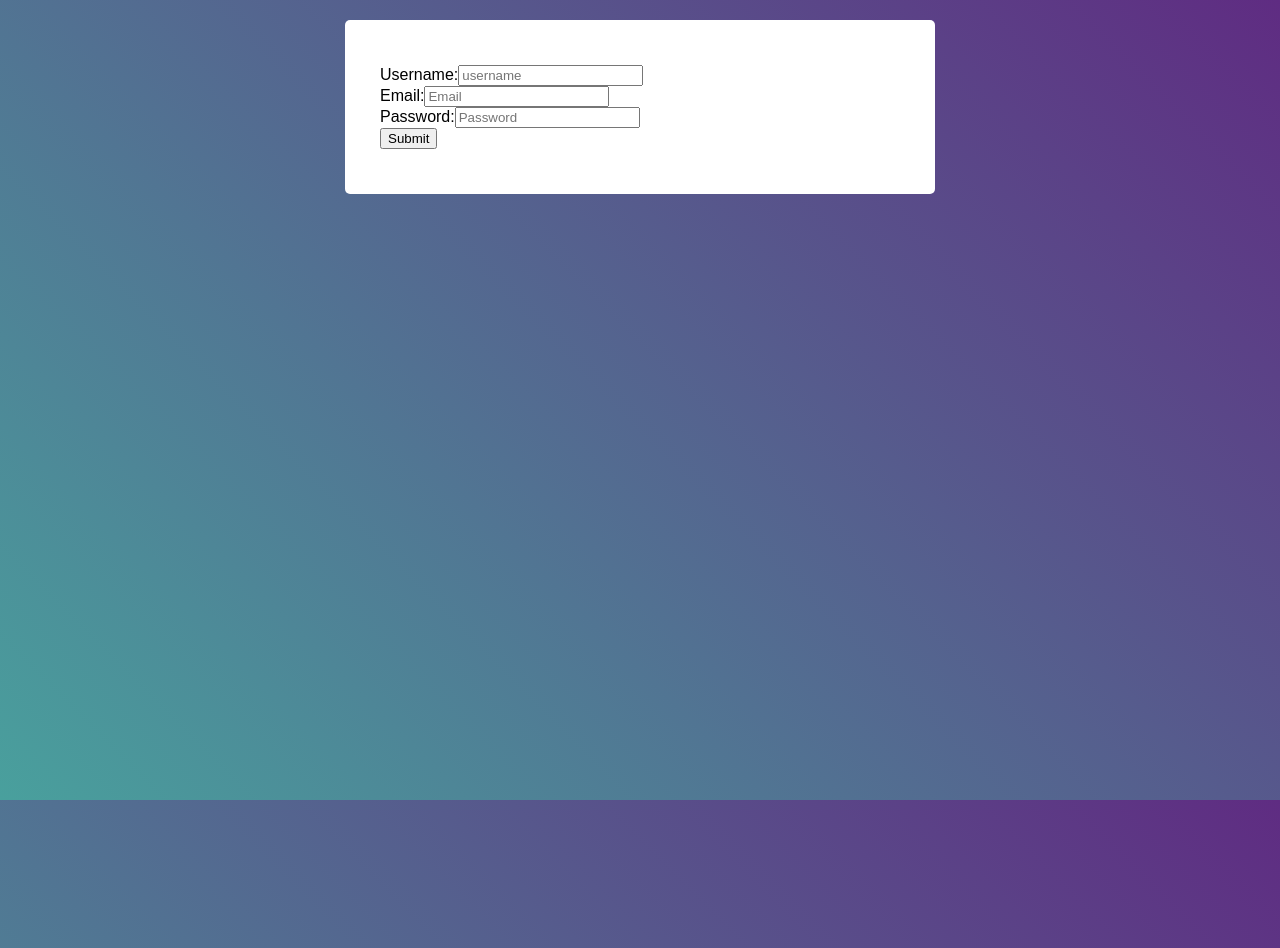
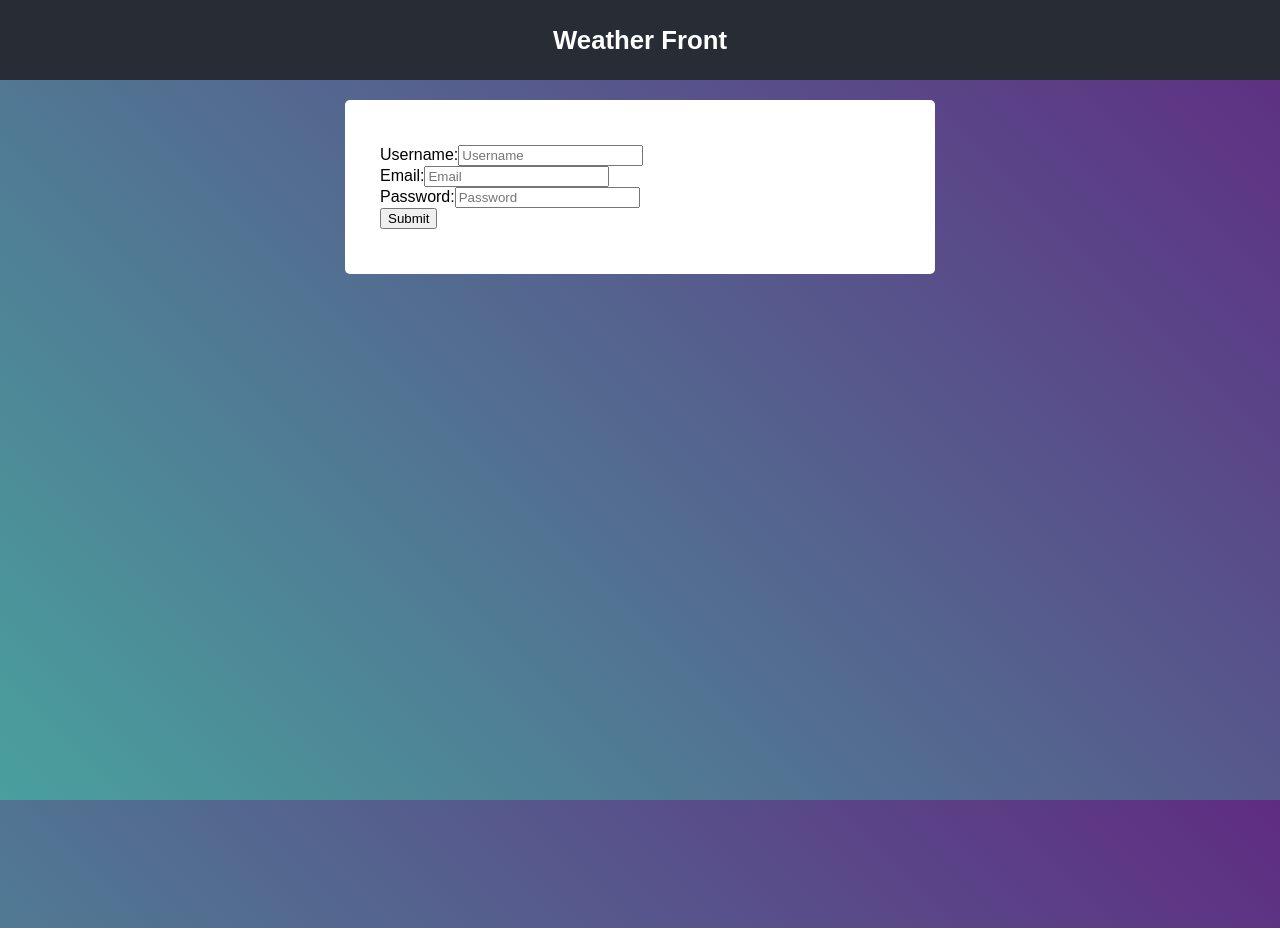
Before and after one commit to SunRises-On/WeatherApp, a React (Create React App) app in the folder frontend/: page /register in a window 1280 px wide. Built offline with nearby package versions, Linux system fonts and the light colour scheme.

Commit message:
Add Header.

```diff
--- a/frontend/src/App.js
+++ b/frontend/src/App.js
@@ -9,6 +9,8 @@ import Register from './pages/Register';
 import Weather from './pages/Weather';
 import PrivateRoutes from './component/PrivateRoutes';
 import {setAuthToken} from './helpers/setAuthToken';
+//component
+import Header from './component/Header';
 
 function App() {
 
@@ -19,7 +21,8 @@ function App() {
   }
 
    return(
-    <div>
+    <div >
+      <Header/>
       <BrowserRouter>
            <Routes>
               <Route element ={<PrivateRoutes/>}>
--- /dev/null
+++ b/frontend/src/component/Header.js
@@ -0,0 +1,16 @@
+import React from 'react';
+import './style/HeaderStyle.css';
+
+function Header(){
+    return(
+
+        <nav class="bg-dark navbar-dark navbar" className='header'>
+            <div className="row col-12 d-flex justify-content-center text-white">
+                <h3>Weather Front</h3>
+            </div>
+        </nav>
+
+
+    )
+}
+export default Header;
--- a/frontend/src/component/RegisterForm.js
+++ b/frontend/src/component/RegisterForm.js
@@ -1,18 +1,21 @@
-import React from "react";
+import React, {useState} from "react";
 import './style/RegFormStyle.css';
 import { setAuthToken } from "../helpers/setAuthToken";
 import RegisterService from "../services/RegisterService";
 import ErrorService from "../services/ErrorService";
 
 export default function RegisterForm(){
-    const handleSubmit = (username,email,password)=>{
+    const [username_, setUsername] = useState(null);
+    const [email_, setEmail] = useState(null);
+    const [password_,setPassword] = useState(null);
+    //const handleSubmit= (username,email,password)=>{
+    const handleSubmit =()=>{
         //request registered sample user
         const registerPayload = {
-            username: 'jen',
-            email: 'jen@gmail.com',
-            password: 'jen1'
+            username: username_,
+            email: email_,
+            password: password_
         }
-        console.log("username = " + registerPayload.username);
         RegisterService.register(registerPayload).then(response =>{
           //get token from response
           const token = response.data.token;
@@ -31,26 +34,30 @@ export default function RegisterForm(){
                 <form
                     onSubmit={(event)=>{
                         event.preventDefault()
-                    const[username,email,password]=event.target.children;
-                    handleSubmit(username,email,password);
+                        // const[username,email,password]=event.target.children;
+                        //handleSubmit(username,email,password);
+                        handleSubmit();
                     }}
                 >
                     <div className="username">
-                        <label className="form__label">Username:</label>
-                        <input className="form__input" type="text" id="username" name="username" placeholder="username"/>
+                        <label className="form__label">Username:
+                            <input className="form__input" type="text" id="username" name="username" placeholder="Username" onChange={e=>setUsername(e.target.value)} />
+                        </label><br/>
                     </div>
                     <div className="email" >
-                        <label className="form__label">Email:</label>
-                        <input className="form__input" type="email" id="email" name="email" placeholder="Email"/>
+                        <label className="form__label">Email:
+                            <input className="form__input" type="email" id="email" name="email" placeholder="Email" onChange={e=>setEmail(e.target.value)}/>
+                        </label><br/>
                     </div>
                     <div className="password">
-                        <label className="form__label">Password:</label>
-                        <input className="form__input" type="password" id="password" name="password" placeholder="Password"/>
+                        <label className="form__label">Password:
+                            <input className="form__input" type="password" id="password" name="password" placeholder="Password" onChange={e=>setPassword(e.target.value)}/>
+                        </label><br/>
                     </div>
                     <input type="submit" value="Submit"/>
                 </form>
              </div>
          </div>
 
-    )
+    );
 }
--- /dev/null
+++ b/frontend/src/component/style/HeaderStyle.css
@@ -0,0 +1,11 @@
+.header {
+    background-color: #282c34;
+    height: 6%;
+    /* min-height: 100vh; */
+    display: flex;
+    flex-direction: column;
+    align-items: center;
+    justify-content: center;
+    font-size: calc(6px + 2vmin);
+    color: white;
+  }
```
Also changed, not shown: 2 other files (tests, documents, lock files or other folders). Lines whose indentation alone changed are shown as unchanged.
